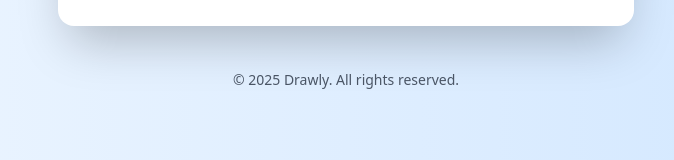
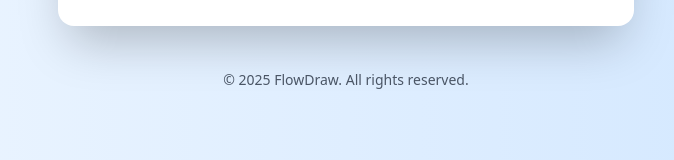
Before and after one commit to Shivgit42/FlowDraw, a Next.js app in the folder apps/web/: page /auth in a window 1280 px wide. Shown: the part 540-700 px from the top of the page, without its empty margins (294-968 px from the left). Built offline with nearby package versions, Linux system fonts and the light colour scheme; no server answers.

Commit message:
flowdraw auth page

```diff
--- a/apps/web/app/auth/page.tsx
+++ b/apps/web/app/auth/page.tsx
@@ -65,7 +65,7 @@
         </div>
       </div>
       <footer className="mx-auto px-4 py-6 text-center text-gray-600 text-sm">
-        <p>© 2025 Drawly. All rights reserved.</p>
+        <p>© 2025 FlowDraw. All rights reserved.</p>
       </footer>
     </div>
   );
```
